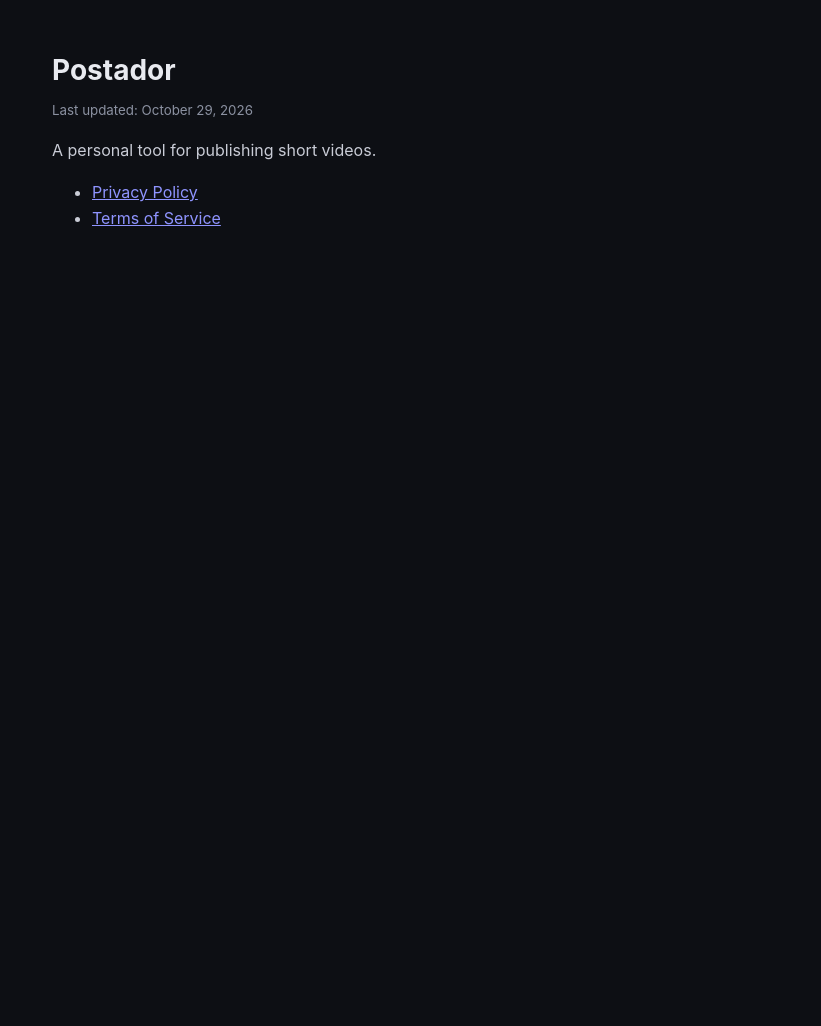
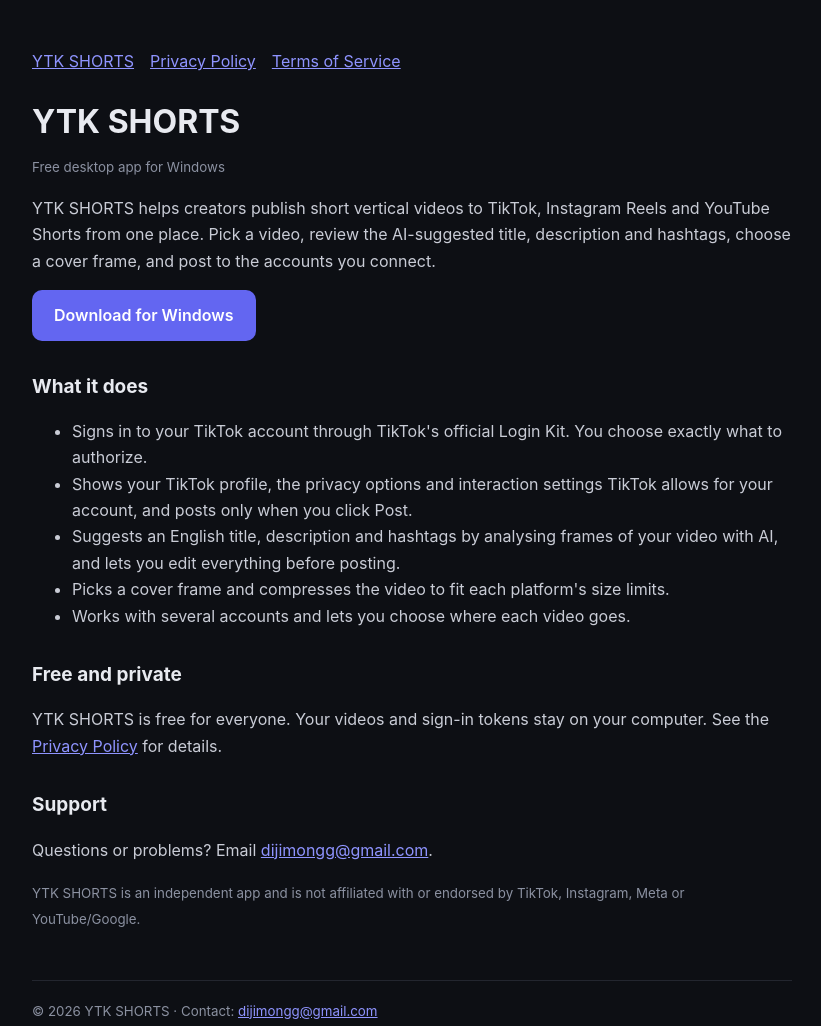
Before and after one commit to sexvity/poster, a plain HTML site: page index.html in a window 1280 px wide. Shown: the whole page, without its empty margins (228-1049 px from the left). Before the commit the page ends 800 px from the top, so only its background shows below. Drawn offline with Linux system fonts and the light colour scheme.

Commit message:
Add files via upload

```diff
--- a/index.html
+++ b/index.html
@@ -1,9 +1,22 @@
 <!doctype html>
 <html lang="en"><head><meta charset="utf-8"><meta name="viewport" content="width=device-width,initial-scale=1">
-<title>Postador</title><style>
-body{background:#0d0f14;color:#e8eaf0;font:16px/1.6 -apple-system,Segoe UI,Roboto,sans-serif;max-width:720px;margin:48px auto;padding:0 20px}
-h1{font-size:28px;margin-bottom:4px}h2{font-size:18px;margin-top:28px}p,li{color:#c9ccd6}small{color:#8b91a1}a{color:#8f94ff}
-</style></head><body>
-<h1>Postador</h1><small>Last updated: October 29, 2026</small>
-<p>A personal tool for publishing short videos.</p><ul><li><a href="privacy/">Privacy Policy</a></li><li><a href="terms/">Terms of Service</a></li></ul>
+<title>YTK SHORTS</title><style>body{background:#0d0f14;color:#e8eaf0;font:16px/1.65 -apple-system,Segoe UI,Roboto,sans-serif;max-width:760px;margin:48px auto;padding:0 20px}
+h1{font-size:32px;margin-bottom:4px}h2{font-size:19px;margin-top:30px}p,li{color:#c9ccd6}small{color:#8b91a1}a{color:#8f94ff}
+.btn{display:inline-block;background:#6366f1;color:#fff;padding:12px 22px;border-radius:10px;text-decoration:none;font-weight:600}
+nav a{margin-right:16px}footer{margin-top:48px;border-top:1px solid #23262f;padding-top:16px}</style></head><body>
+<nav><a href="">YTK SHORTS</a><a href="privacy/">Privacy Policy</a><a href="terms/">Terms of Service</a></nav>
+<h1>YTK SHORTS</h1><small>Free desktop app for Windows</small>
+<p>YTK SHORTS helps creators publish short vertical videos to TikTok, Instagram Reels and YouTube Shorts from one place. Pick a video, review the AI-suggested title, description and hashtags, choose a cover frame, and post to the accounts you connect.</p>
+<p><a class="btn" href="https://github.com/sexvity/poster/releases/latest">Download for Windows</a></p>
+<h2>What it does</h2><ul>
+<li>Signs in to your TikTok account through TikTok's official Login Kit. You choose exactly what to authorize.</li>
+<li>Shows your TikTok profile, the privacy options and interaction settings TikTok allows for your account, and posts only when you click Post.</li>
+<li>Suggests an English title, description and hashtags by analysing frames of your video with AI, and lets you edit everything before posting.</li>
+<li>Picks a cover frame and compresses the video to fit each platform's size limits.</li>
+<li>Works with several accounts and lets you choose where each video goes.</li>
+</ul>
+<h2>Free and private</h2><p>YTK SHORTS is free for everyone. Your videos and sign-in tokens stay on your computer. See the <a href="privacy/">Privacy Policy</a> for details.</p>
+<h2>Support</h2><p>Questions or problems? Email <a href="mailto:dijimongg@gmail.com">dijimongg@gmail.com</a>.</p>
+<p><small>YTK SHORTS is an independent app and is not affiliated with or endorsed by TikTok, Instagram, Meta or YouTube/Google.</small></p>
+<footer><small>&copy; 2026 YTK SHORTS &middot; Contact: <a href="mailto:dijimongg@gmail.com">dijimongg@gmail.com</a></small></footer>
 </body></html>
```
